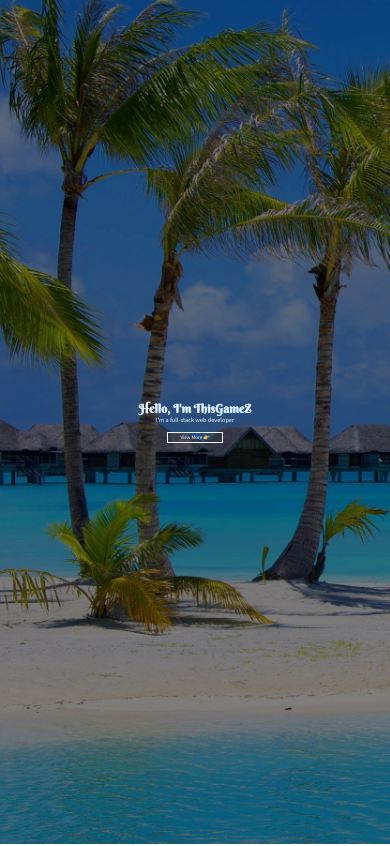
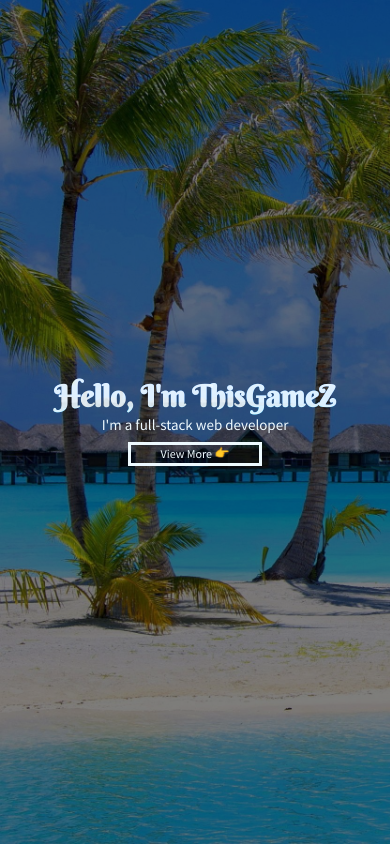
Before and after one commit to ThisGameZR/ThisGameZ, a Next.js app: page / in a window 390 px wide. Shown: the top 846 px of the page. Built offline with nearby package versions, Linux system fonts and the light colour scheme.

Commit message:
Mobile fix

```diff
--- a/styles/_home.scss
+++ b/styles/_home.scss
@@ -26,10 +26,13 @@
                 font-size: 8rem;
             }
             @media screen and (max-width: 1350px) {
-                font-size: 6rem;
+                font-size: 5.5rem;
             }
             @media screen and (max-width: 1024px) {
                 font-size: 4rem;
+            }
+            @include mobilePortrait {
+                font-size: 10rem;
             }
             font-weight: 1000;
             background: url("../public/img/beach.jpg");
@@ -49,6 +52,9 @@
             }
             @media screen and (max-width: 1024px) {
                 font-size: 2.1rem;
+            }
+            @include mobilePortrait {
+                font-size: 5rem;
             }
             color: $color--primary;
             z-index: 10;
@@ -79,6 +85,11 @@
                 font-size: 1.7rem;
                 padding: 0.5rem 4rem;
             }
+            @include mobilePortrait {
+                border: 1rem solid rgba($color--primary, 1);
+                font-size: 4rem;
+                padding: 0.5rem 10rem;
+            }
             &::after {
                 content: " 👉";
                 position: relative;
```
